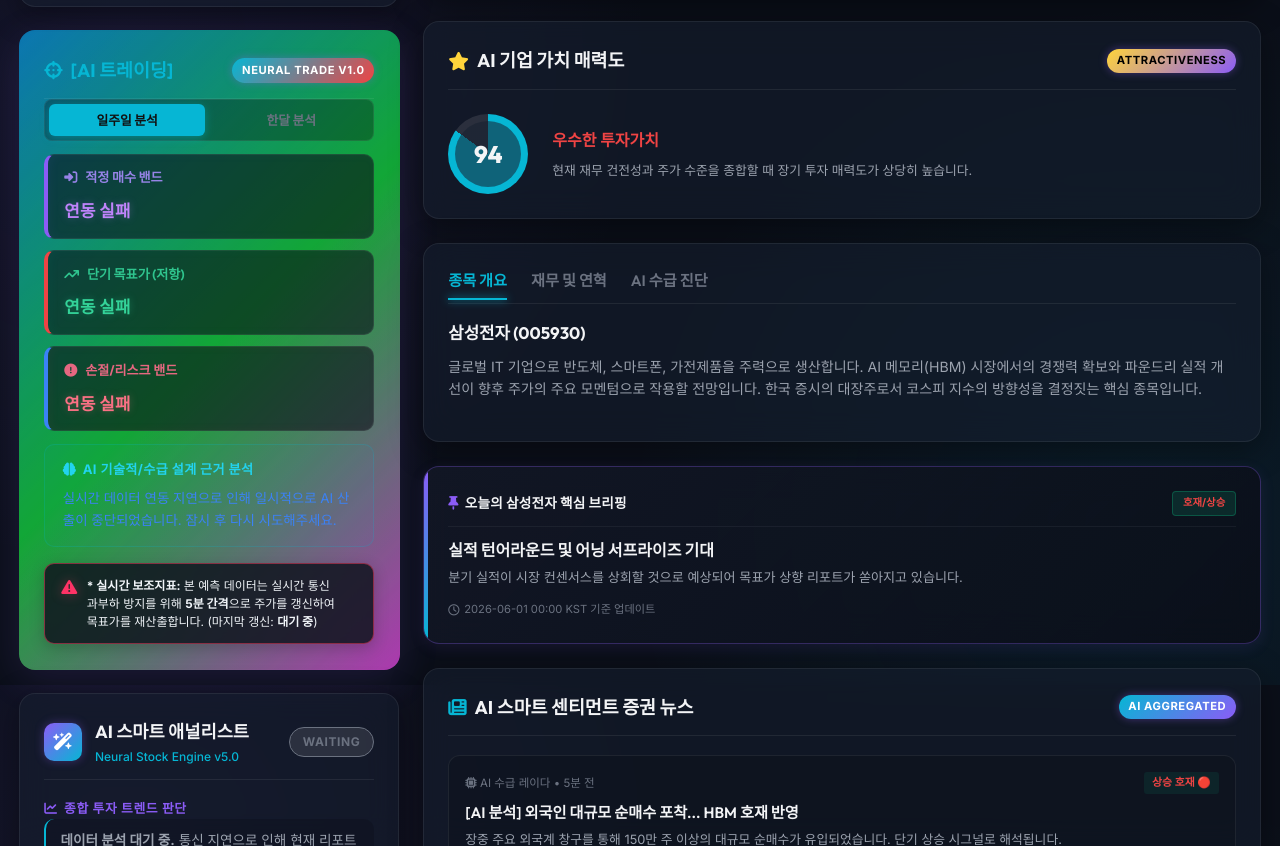
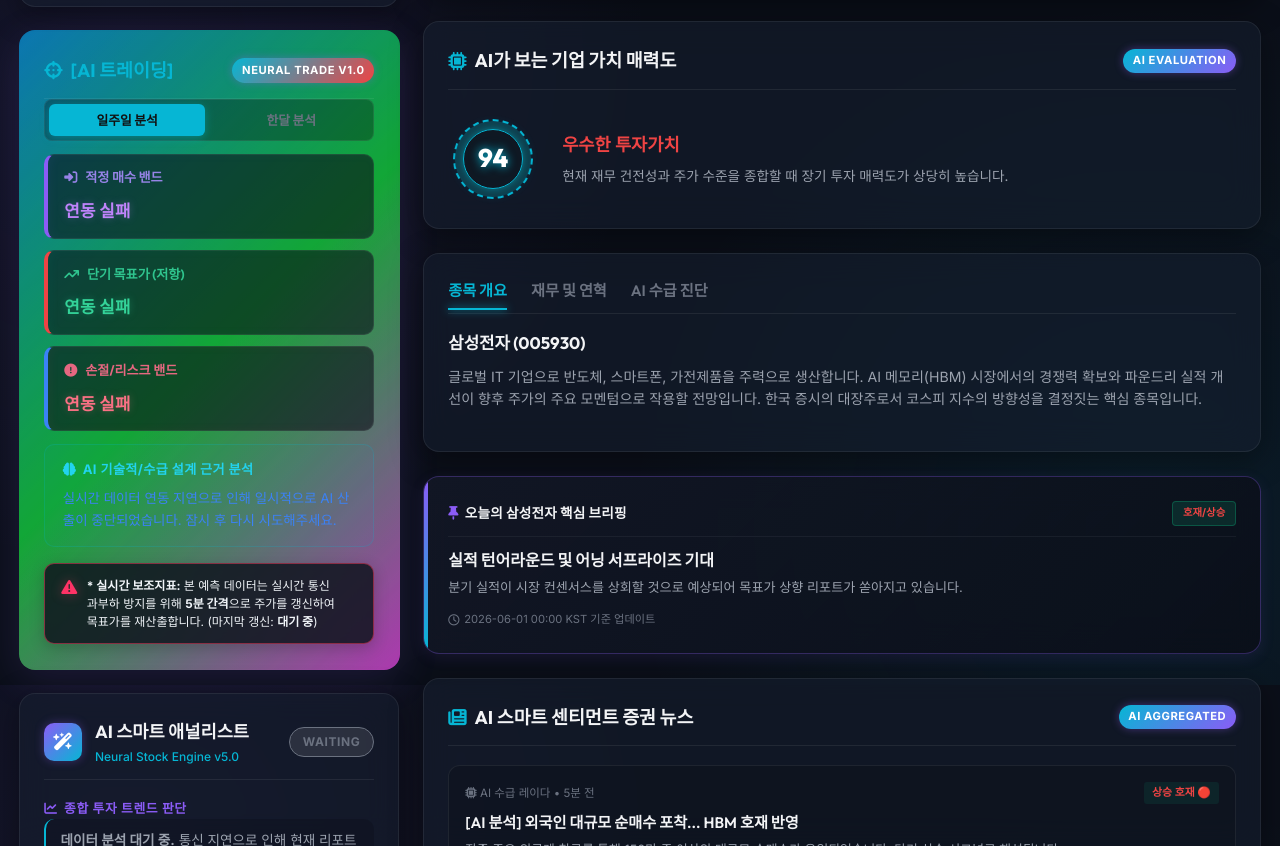
Before and after one commit to KR-AIgit/K-Quant-A, a plain HTML site: page index.html in a window 1280 px wide. Shown: the part 915-1761 px from the top of the page. Drawn offline with nearby package versions, Linux system fonts and the light colour scheme; no server answers.

Commit message:
Add files via upload

```diff
--- a/index.html
+++ b/index.html
@@ -320,18 +320,20 @@
 
                 <article class="glass-card attractiveness-card" data-mobile-view="chart">
                     <div class="card-title-badge">
-                        <h3><i class="fa-solid fa-star" style="color: #FFD43B;"></i> AI 기업 가치 매력도</h3>
-                        <span class="ai-pill" style="background: linear-gradient(135deg, #FFD43B, var(--accent-purple)); color: #000;">Attractiveness</span>
+                        <h3><i class="fa-solid fa-microchip" style="color: var(--accent-cyan);"></i> AI가 보는 기업 가치 매력도</h3>
+                        <span class="ai-pill" style="background: linear-gradient(135deg, var(--accent-cyan), var(--accent-purple)); color: #fff;">AI Evaluation</span>
                     </div>
                     <div style="display: flex; align-items: center; gap: 1.5rem; margin-top: 1.5rem;">
-                        <div style="position: relative; width: 80px; height: 80px; display: flex; justify-content: center; align-items: center; background: conic-gradient(var(--accent-cyan) 0%, var(--accent-cyan) 85%, rgba(255,255,255,0.1) 85%); border-radius: 50%;">
-                            <div style="position: absolute; width: 66px; height: 66px; background: var(--bg-card); border-radius: 50%; display: flex; justify-content: center; align-items: center;">
-                                <span id="val-score" style="font-family: var(--font-outfit); font-size: 1.5rem; font-weight: 800; color: var(--text-primary);">85</span>
+                        <div class="ai-score-container">
+                            <div class="ai-core-bg"></div>
+                            <div class="ai-core-ring"></div>
+                            <div class="ai-core-value">
+                                <span id="val-score" style="font-family: var(--font-outfit); font-size: 1.6rem; font-weight: 800; color: #fff; text-shadow: 0 0 10px var(--accent-cyan);">85</span>
                             </div>
                         </div>
                         <div style="flex-grow: 1;">
-                            <h4 id="score-title" style="margin: 0 0 0.5rem 0; font-size: 1rem; color: var(--accent-cyan);">우수한 투자가치</h4>
-                            <p id="score-desc" style="margin: 0; font-size: 0.8rem; color: var(--text-secondary); line-height: 1.4;">현재 재무 건전성과 주가 수준을 종합할 때 장기 투자 매력도가 상당히 높습니다.</p>
+                            <h4 id="score-title" style="margin: 0 0 0.5rem 0; font-size: 1.1rem; color: var(--accent-cyan);">우수한 투자가치</h4>
+                            <p id="score-desc" style="margin: 0; font-size: 0.85rem; color: var(--text-secondary); line-height: 1.4;">현재 재무 건전성과 주가 수준을 종합할 때 장기 투자 매력도가 상당히 높습니다.</p>
                         </div>
                     </div>
                 </article>
--- a/styles.css
+++ b/styles.css
@@ -2335,6 +2335,56 @@ textarea.form-input {
         box-shadow: inset 0 0 0 4px rgba(15, 20, 30, 0.98);
     }
 }
+/* ==========================================================================
+   FUTURISTIC AI SCORE (ATTRACTIVENESS) UI
+   ========================================================================== */
+.ai-score-container {
+    position: relative;
+    width: 90px;
+    height: 90px;
+    display: flex;
+    justify-content: center;
+    align-items: center;
+}
+.ai-core-bg {
+    position: absolute;
+    width: 100%;
+    height: 100%;
+    background: radial-gradient(circle, rgba(0, 240, 255, 0.2) 0%, rgba(0, 240, 255, 0) 70%);
+    border-radius: 50%;
+    animation: pulseCore 2s infinite alternate;
+}
+.ai-core-ring {
+    position: absolute;
+    width: 80px;
+    height: 80px;
+    border: 2px dashed var(--accent-cyan);
+    border-radius: 50%;
+    animation: rotateRing 10s linear infinite;
+    box-shadow: 0 0 15px rgba(0, 240, 255, 0.3) inset;
+}
+.ai-core-value {
+    position: relative;
+    z-index: 2;
+    background: rgba(15, 20, 30, 0.8);
+    width: 60px;
+    height: 60px;
+    border-radius: 50%;
+    display: flex;
+    justify-content: center;
+    align-items: center;
+    border: 1px solid var(--accent-cyan);
+    box-shadow: 0 0 10px rgba(0, 240, 255, 0.5);
+}
+@keyframes pulseCore {
+    0% { transform: scale(0.8); opacity: 0.5; }
+    100% { transform: scale(1.1); opacity: 1; }
+}
+@keyframes rotateRing {
+    0% { transform: rotate(0deg); }
+    100% { transform: rotate(360deg); }
+}
+
 /* ==========================================================================
    BOSS MODE (EXCEL SKIN) OVERRIDES
    ========================================================================== */
@@ -2398,6 +2448,29 @@ body.excel-mode #stock-search-input {
 }
 body.excel-mode #stock-search-input::placeholder { color: #888 !important; }
 
+/* Excel Mode Overrides for AI Score UI */
+body.excel-mode .ai-score-container {
+    background: transparent !important;
+}
+body.excel-mode .ai-core-bg {
+    display: none !important;
+}
+body.excel-mode .ai-core-ring {
+    border: 2px solid #217346 !important; /* Solid green circle for Excel */
+    animation: none !important;
+    box-shadow: none !important;
+}
+body.excel-mode .ai-core-value {
+    background: #ffffff !important;
+    border: none !important;
+    box-shadow: none !important;
+}
+body.excel-mode .ai-core-value #val-score {
+    color: #217346 !important;
+    text-shadow: none !important;
+    font-size: 1.8rem !important;
+}
+
 body.excel-mode .container {
     padding: 0 !important;
 }
```
